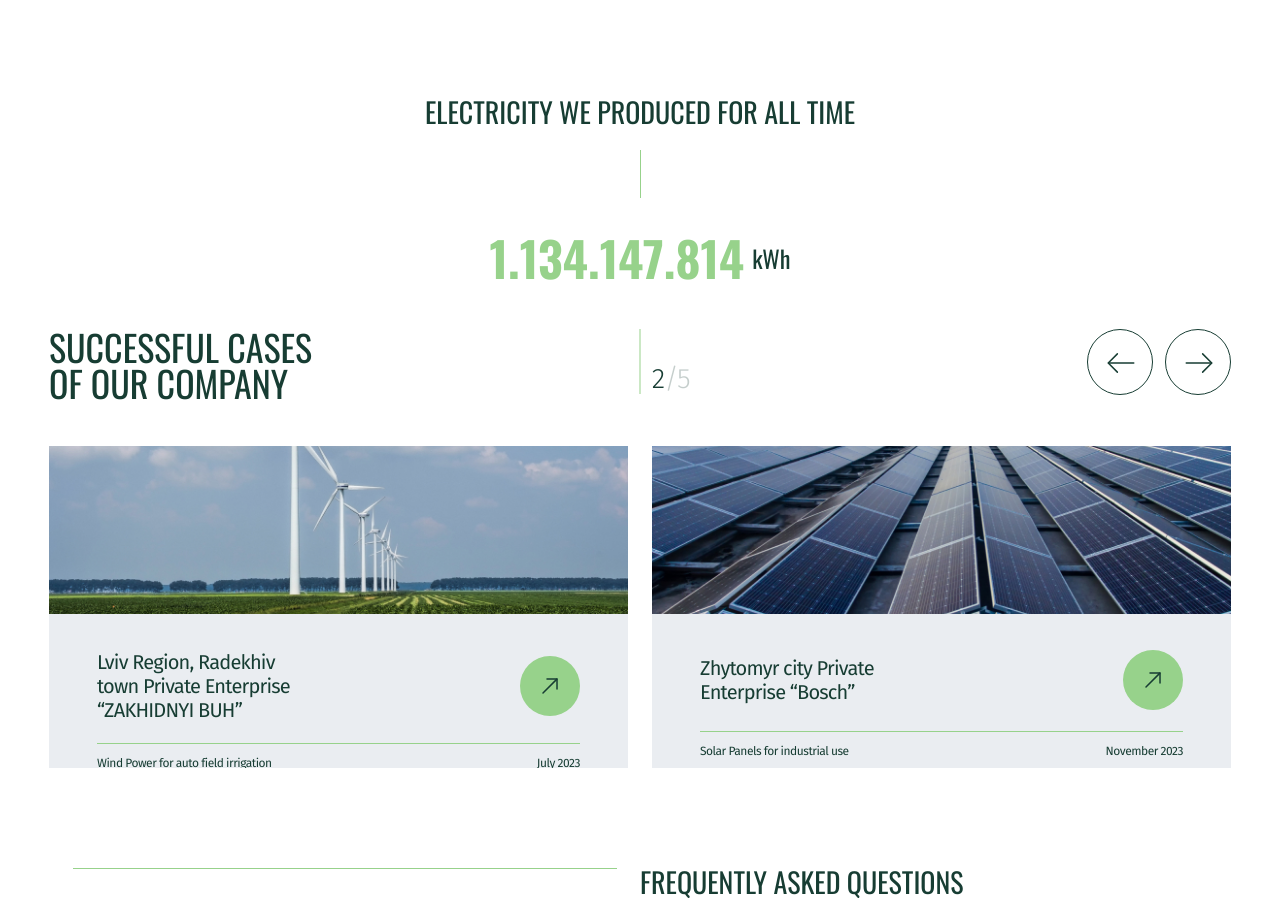
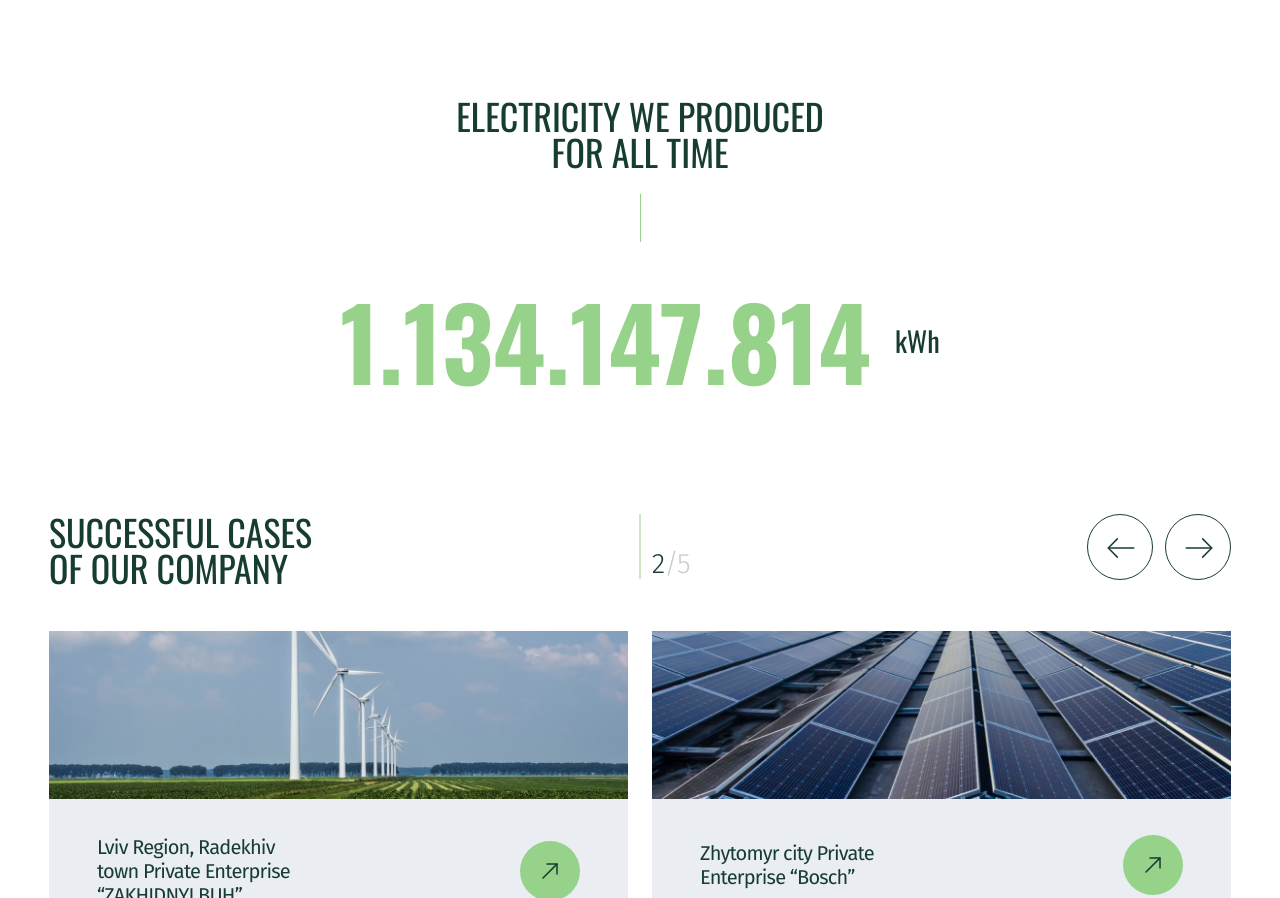
Before and after one commit to yulyaolshanska/ecosolution, a React (Create React App) app: page / in a window 1280 px wide. Shown: the part 2069-2967 px from the top of the page. Built offline with nearby package versions, Linux system fonts and the light colour scheme.

Commit message:
feat: adapted tablet Electricity

```diff
--- a/src/components/Electricity/Electricity.module.scss
+++ b/src/components/Electricity/Electricity.module.scss
@@ -1,14 +1,25 @@
 .container {
     margin-bottom: 36px;
+
+    @media screen and (min-width: 768px) {
+        margin-bottom: 100px;
+    }
 }
 
 .title {
+    margin: 0 auto;
     margin-bottom: 24px;
     color: #173d33;
     text-align: center;
     font-size: 28px;
     font-weight: 400;
     text-transform: uppercase;
+    max-width: 290px;
+
+    @media screen and (min-width: 768px) {
+        font-size: 36px;
+        max-width: 370px;
+    }
 }
 
 .verticalLine {
@@ -34,10 +45,20 @@
     font-weight: 700;
     text-transform: uppercase;
     font-family: Oswald;
+
+    @media screen and (min-width: 768px) {
+        font-size: 100px;
+        margin-right: 24px;
+    }
 }
 
 .counterValue {
     color: #173d33;
     font-family: Oswald;
     font-size: 24px;
+
+    @media screen and (min-width: 768px) {
+        font-size: 28px;
+        line-height: 1.7;
+    }
 }
```
